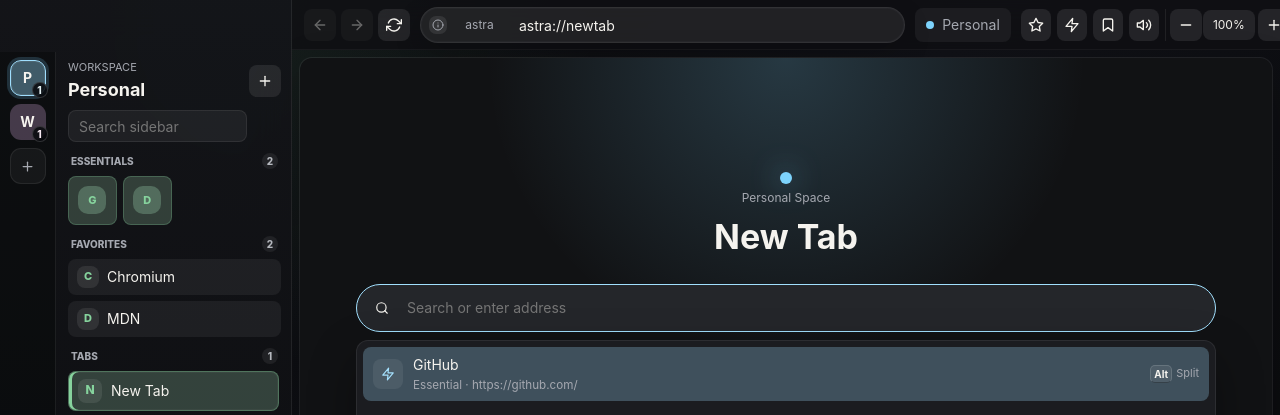
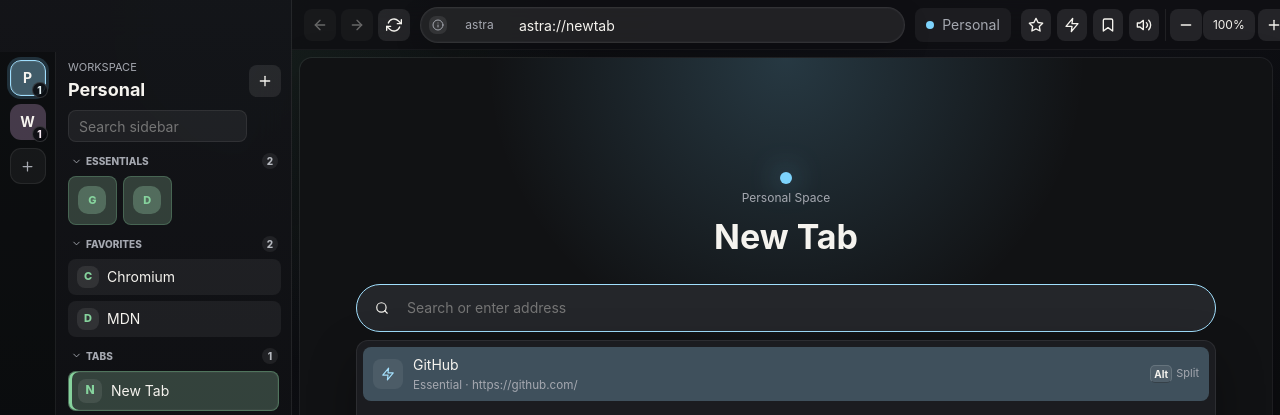
Before and after one commit to Tsutomu-miku/astra-browser, a React (Vite) app: page / in a window 1280 px wide. Shown: the top 415 px of the page. Built offline with nearby package versions, Linux system fonts and the light colour scheme.

Commit message:
feat: collapse sidebar sections

```diff
--- a/src/renderer/styles/sidebar.css
+++ b/src/renderer/styles/sidebar.css
@@ -255,10 +255,6 @@ h1 {
 .sidebar-section-header {
   min-width: 0;
   height: 18px;
-  display: flex;
-  align-items: center;
-  justify-content: space-between;
-  gap: 8px;
   padding: 0 3px;
   color: var(--muted);
   font-size: 10px;
@@ -267,14 +263,55 @@ h1 {
   letter-spacing: 0;
 }
 
-.sidebar-section-header span:first-child {
+.sidebar-section-header-button,
+.sidebar-section-header {
+  display: flex;
+  align-items: center;
+  justify-content: space-between;
+  gap: 8px;
+}
+
+.sidebar-section-header-button {
+  width: 100%;
+  min-width: 0;
+  height: 18px;
+  border: 0;
+  border-radius: 6px;
+  padding: 0;
+  background: transparent;
+  color: inherit;
+  cursor: pointer;
+  font: inherit;
+  text-align: left;
+  text-transform: inherit;
+}
+
+.sidebar-section-header-button:hover,
+.sidebar-section-header-button:focus-visible {
+  color: var(--text);
+}
+
+.sidebar-section-title {
+  min-width: 0;
+  display: inline-flex;
+  align-items: center;
+  gap: 4px;
+}
+
+.sidebar-section-title svg {
+  flex: 0 0 auto;
+  width: 11px;
+  height: 11px;
+}
+
+.sidebar-section-title span {
   min-width: 0;
   overflow: hidden;
   text-overflow: ellipsis;
   white-space: nowrap;
 }
 
-.sidebar-section-header span:last-child {
+.sidebar-section-count {
   min-width: 16px;
   height: 16px;
   display: grid;
--- a/src/renderer/surfaces/sidebar/components/tabs/SidebarItems.tsx
+++ b/src/renderer/surfaces/sidebar/components/tabs/SidebarItems.tsx
@@ -1,16 +1,44 @@
 import type { CSSProperties, DragEvent, MouseEvent } from "react";
-import { FiLoader, FiMoon, FiX } from "react-icons/fi";
+import { FiChevronDown, FiChevronRight, FiLoader, FiMoon, FiX } from "react-icons/fi";
 
 import { getHostInitial, type BrowserTab, type Favorite, type TabGroup } from "../../../../domain/browser";
 import { getTabStatusBadges } from "../../model/sidebarItemState";
 import { SidebarItemActionHints } from "./SidebarItemActionHints";
 import { SidebarTabStatusBadges } from "./SidebarTabStatusBadges";
 
-export function SidebarSectionHeader({ count, title }: { count: number; title: string }) {
+export function SidebarSectionHeader({
+  count,
+  isCollapsed = false,
+  onToggle,
+  title
+}: {
+  count: number;
+  isCollapsed?: boolean;
+  onToggle?: () => void;
+  title: string;
+}) {
+  const content = (
+    <>
+      <span className="sidebar-section-title">
+        {onToggle && (isCollapsed ? <FiChevronRight /> : <FiChevronDown />)}
+        <span>{title}</span>
+      </span>
+      <span className="sidebar-section-count">{count}</span>
+    </>
+  );
+
   return (
     <header className="sidebar-section-header">
-      <span>{title}</span>
-      <span>{count}</span>
+      {onToggle ? (
+        <button
+          className="sidebar-section-header-button"
+          type="button"
+          aria-expanded={!isCollapsed}
+          onClick={onToggle}
+        >
+          {content}
+        </button>
+      ) : content}
     </header>
   );
 }
--- a/src/renderer/surfaces/sidebar/components/tabs/SidebarPinnedTabs.tsx
+++ b/src/renderer/surfaces/sidebar/components/tabs/SidebarPinnedTabs.tsx
@@ -14,8 +14,10 @@ export function SidebarPinnedTabs({
   activeSearchTarget,
   activeTab,
   draggingTabId,
+  isCollapsed = false,
   onTabContextMenu,
   onTabDrop,
+  onToggle,
   pinnedTabs,
   setDraggingTabId,
   splitTabIds
@@ -24,8 +26,10 @@ export function SidebarPinnedTabs({
   activeSearchTarget?: SidebarSearchTarget;
   activeTab: BrowserTab;
   draggingTabId: string | null;
+  isCollapsed?: boolean;
   onTabContextMenu: (event: MouseEvent, tab: BrowserTab) => void;
   onTabDrop: (event: DragEvent<HTMLElement>, targetTabId: string) => void;
+  onToggle?: () => void;
   pinnedTabs: BrowserTab[];
   setDraggingTabId: (tabId: string | null) => void;
   splitTabIds: string[];
@@ -34,8 +38,8 @@ export function SidebarPinnedTabs({
 
   return (
     <section className="sidebar-section">
-      <SidebarSectionHeader count={pinnedTabs.length} title="Pinned" />
-      <nav className="pinned-tabs" aria-label="Pinned tabs">
+      <SidebarSectionHeader count={pinnedTabs.length} isCollapsed={isCollapsed} title="Pinned" onToggle={onToggle} />
+      {!isCollapsed && <nav className="pinned-tabs" aria-label="Pinned tabs">
         {pinnedTabs.map((tab) => {
           const statusBadges = getTabStatusBadges(tab, splitTabIds);
 
@@ -81,7 +85,7 @@ export function SidebarPinnedTabs({
             </button>
           );
         })}
-      </nav>
+      </nav>}
     </section>
   );
 }
--- a/src/renderer/surfaces/sidebar/components/tabs/SidebarSections.tsx
+++ b/src/renderer/surfaces/sidebar/components/tabs/SidebarSections.tsx
@@ -1,4 +1,4 @@
-import type { DragEvent, MouseEvent } from "react";
+import { useState, type DragEvent, type MouseEvent } from "react";
 
 import type { BrowserTab, Favorite } from "../../../../domain/browser";
 import type { BrowserController } from "../../../../app/controller/types";
@@ -6,6 +6,8 @@ import { isSidebarUrlActive } from "../../model/sidebarItemState";
 import type { SidebarFilterResult, SidebarSearchTarget } from "../../sidebarFiltering";
 import { FavoriteButton, SidebarSectionHeader, TabGroupSection, TabRow } from "./SidebarItems";
 import { SidebarPinnedTabs } from "./SidebarPinnedTabs";
+
+type SidebarSectionId = "essentials" | "favorites" | "pinned" | "tabs";
 
 export function SidebarSections({
   actions,
@@ -30,14 +32,32 @@ export function SidebarSections({
   setDraggingTabId: (tabId: string | null) => void;
   splitTabIds: string[];
 }) {
+  const [collapsedSections, setCollapsedSections] = useState<Record<SidebarSectionId, boolean>>({
+    essentials: false,
+    favorites: false,
+    pinned: false,
+    tabs: false
+  });
   const tabCount = filteredItems.groupedTabs.reduce((total, entry) => total + entry.tabs.length, 0) + filteredItems.regularTabs.length;
+  const isSectionCollapsed = (sectionId: SidebarSectionId) => !filteredItems.isFiltering && collapsedSections[sectionId];
+  const toggleSection = (sectionId: SidebarSectionId) => {
+    setCollapsedSections((current) => ({
+      ...current,
+      [sectionId]: !current[sectionId]
+    }));
+  };
 
   return (
     <>
       {filteredItems.essentials.length > 0 && (
         <section className="sidebar-section">
-          <SidebarSectionHeader count={filteredItems.essentials.length} title="Essentials" />
-          <nav className="essentials" aria-label="Essentials">
+          <SidebarSectionHeader
+            count={filteredItems.essentials.length}
+            isCollapsed={isSectionCollapsed("essentials")}
+            title="Essentials"
+            onToggle={() => toggleSection("essentials")}
+          />
+          {!isSectionCollapsed("essentials") && <nav className="essentials" aria-label="Essentials">
             {filteredItems.essentials.map((essential) => (
               <FavoriteButton
                 key={essential.id}
@@ -51,7 +71,7 @@ export function SidebarSections({
                 onPreview={actions.openGlance}
               />
             ))}
-          </nav>
+          </nav>}
         </section>
       )}
 
@@ -60,17 +80,24 @@ export function SidebarSections({
         activeSearchTarget={activeSearchTarget}
         activeTab={activeTab}
         draggingTabId={draggingTabId}
+        isCollapsed={isSectionCollapsed("pinned")}
         pinnedTabs={filteredItems.pinnedTabs}
         splitTabIds={splitTabIds}
         onTabContextMenu={onTabContextMenu}
         onTabDrop={onTabDrop}
+        onToggle={() => toggleSection("pinned")}
         setDraggingTabId={setDraggingTabId}
       />
 
       {filteredItems.favorites.length > 0 && (
         <section className="sidebar-section">
-          <SidebarSectionHeader count={filteredItems.favorites.length} title="Favorites" />
-          <nav className="favorites" aria-label="Favorites">
+          <SidebarSectionHeader
+            count={filteredItems.favorites.length}
+            isCollapsed={isSectionCollapsed("favorites")}
+            title="Favorites"
+            onToggle={() => toggleSection("favorites")}
+          />
+          {!isSectionCollapsed("favorites") && <nav className="favorites" aria-label="Favorites">
             {filteredItems.favorites.map((favorite) => (
               <FavoriteButton
                 key={favorite.id}
@@ -84,13 +111,18 @@ export function SidebarSections({
                 onPreview={actions.openGlance}
               />
             ))}
-          </nav>
+          </nav>}
         </section>
       )}
 
       <section className="sidebar-section tabs-section">
-        <SidebarSectionHeader count={tabCount} title="Tabs" />
-        <nav className="tabs" aria-label="Tabs">
+        <SidebarSectionHeader
+          count={tabCount}
+          isCollapsed={isSectionCollapsed("tabs")}
+          title="Tabs"
+          onToggle={() => toggleSection("tabs")}
+        />
+        {!isSectionCollapsed("tabs") && <nav className="tabs" aria-label="Tabs">
           {filteredItems.groupedTabs.map(({ group, tabs }) => (
             <TabGroupSection
               key={group.id}
@@ -132,7 +164,7 @@ export function SidebarSections({
           {filteredItems.isFiltering && !filteredItems.hasMatches && (
             <p className="sidebar-empty">No matching tabs</p>
           )}
-        </nav>
+        </nav>}
       </section>
     </>
   );
```
Also changed, not shown: 3 other files (tests, documents, lock files or other folders).
